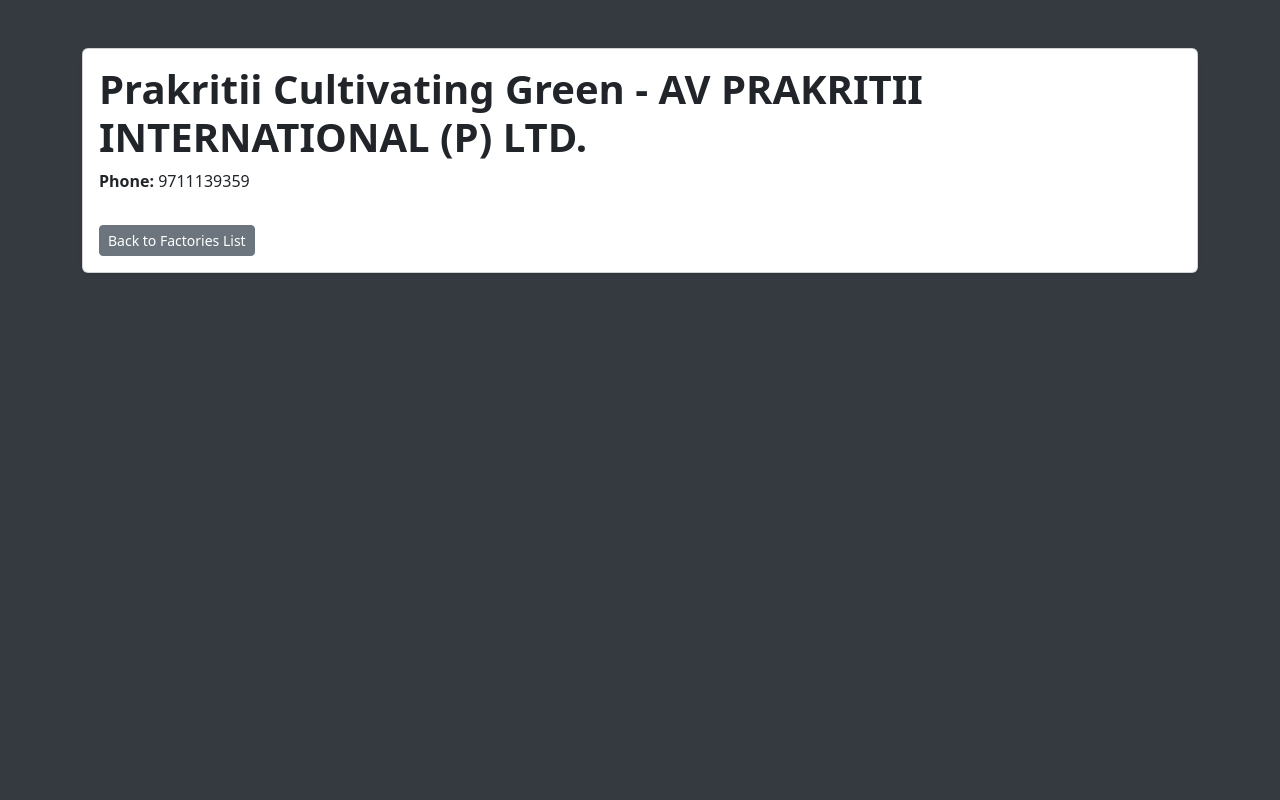
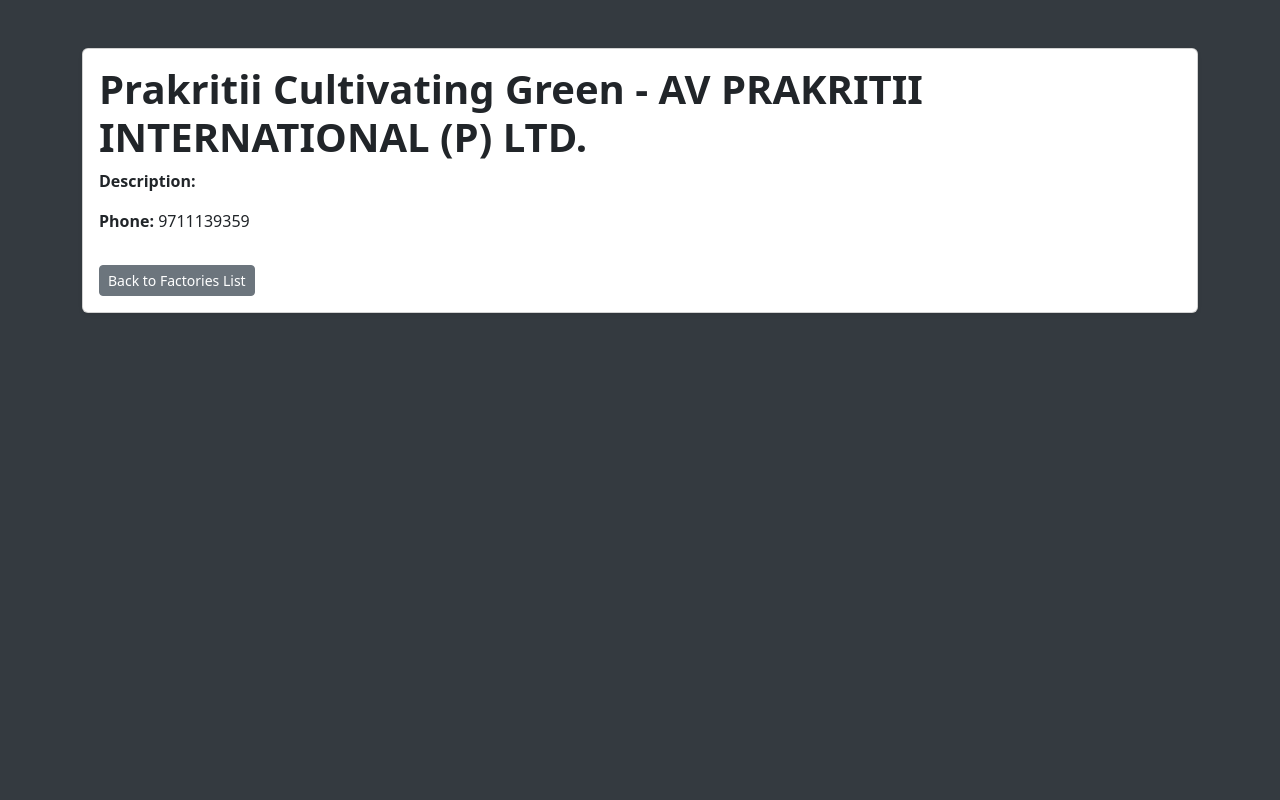
Before and after one commit to ishamittal-git/myproject, a Django app: page /factories/12/ in a window 1280 px wide. Run offline with Django 5.2, Linux system fonts and the light colour scheme; data comes from the database, SQL or seed files in the repository; both versions use the stored data as it was after the commit.

Commit message:
add description

```diff
--- a/myproject/edible/models.py
+++ b/myproject/edible/models.py
@@ -2,6 +2,7 @@
 
 class CutleryFactory(models.Model):
     name = models.CharField(max_length=255)
+    description = models.TextField(blank=True, default='')
     phone_number = models.IntegerField(null=True)
 
     def __str__(self):
--- a/myproject/edible/templates/alldetail.html
+++ b/myproject/edible/templates/alldetail.html
@@ -10,6 +10,7 @@
         <div class="card shadow-sm mb-4">
             <div class="card-body">
                 <h1 class="card-title fw-bold">{{ factory.name }}</h1>
+                <p class="card-text"><strong>Description:</strong> {{ factory.description }}</p>
                 <p class="card-text"><strong>Phone:</strong> {{ factory.phone_number }}</p>
                 <a href="/factories/" class="btn btn-secondary btn-sm mt-3">Back to Factories List</a>
             </div>
```
Also changed, not shown: myproject/db.sqlite3, myproject/edible/migrations/0004_cutleryfactory_description.py (added).
